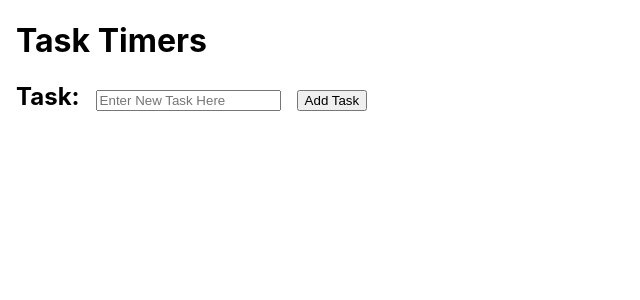
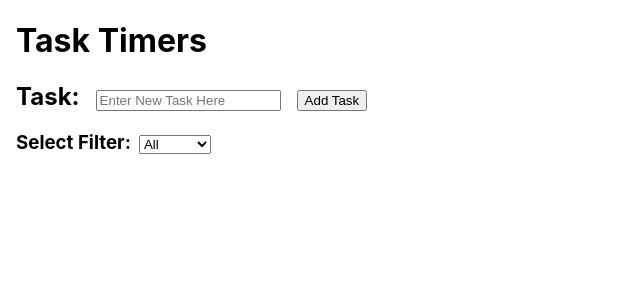
Before and after one commit to THENEXTNEX/orionpractice, a React (Create React App) app in the folder React/complicated-task-timer/: page / in a window 1280 px wide. Shown: the top 300 px of the page, without its empty margins (0-640 px from the left). Built offline with nearby package versions, Linux system fonts and the light colour scheme.

Commit message:
Added filters and formatted the time to mm:ss

```diff
--- a/React/complicated-task-timer/src/App.js
+++ b/React/complicated-task-timer/src/App.js
@@ -8,7 +8,7 @@ function App() {
 
   const [intervals, setIntervals] = useState({});
 
-  const [filter, setFilter] = useState("All")
+  const [filter, setFilter] = useState("All");
 
   const addTask = () => {
     if (taskText.trim() === "") return;
@@ -42,6 +42,11 @@ function App() {
     setTaskList(newList);
   };
 
+  const formatTime = (totalSeconds) => {
+    const minutes = String(Math.floor(totalSeconds/60)).padStart(2, '0');
+    const seconds = String(totalSeconds % 60).padStart(2,'0');
+    return `${minutes}:${seconds}`;
+  }
   return (
     <div style={{ marginLeft: "16px" }}>
       <h1>Task Timers</h1>
@@ -55,11 +60,24 @@ function App() {
         </input>
         <button onClick={addTask}>Add Task</button>
       </h2>
-
+      <h3>Select Filter:
+        <select
+        onChange={(e) => setFilter(e.target.value)}
+        value={filter}
+        style={{ marginLeft: "8px" }}>
+          <option value={"All"}>All</option>
+          <option value={"Running"}>Running</option>
+          <option value={"Stopped"}>Stopped</option>
+        </select>
+      </h3>
       <ul>
-        {taskList.map((tasks, index) => (
+        {taskList.filter((task) => {
+          if(filter === "All") return true;
+          if(filter === "Running") return task.isRunning;
+          if(filter === "Stopped") return !task.isRunning;
+        }).map((tasks, index) => (
           <li key={index}>
-            {tasks.text} - {tasks.time}<button onClick={() => startTimer(index)} style={{ marginLeft: "16px" }}> Start </button> <button onClick={() => stopTimer(index)}>Stop</button>
+            {tasks.text} - {formatTime(tasks.time)}<button onClick={() => startTimer(index)} style={{ marginLeft: "16px" }}> Start </button> <button onClick={() => stopTimer(index)}>Stop</button>
           </li>
         ))}
       </ul>
```
